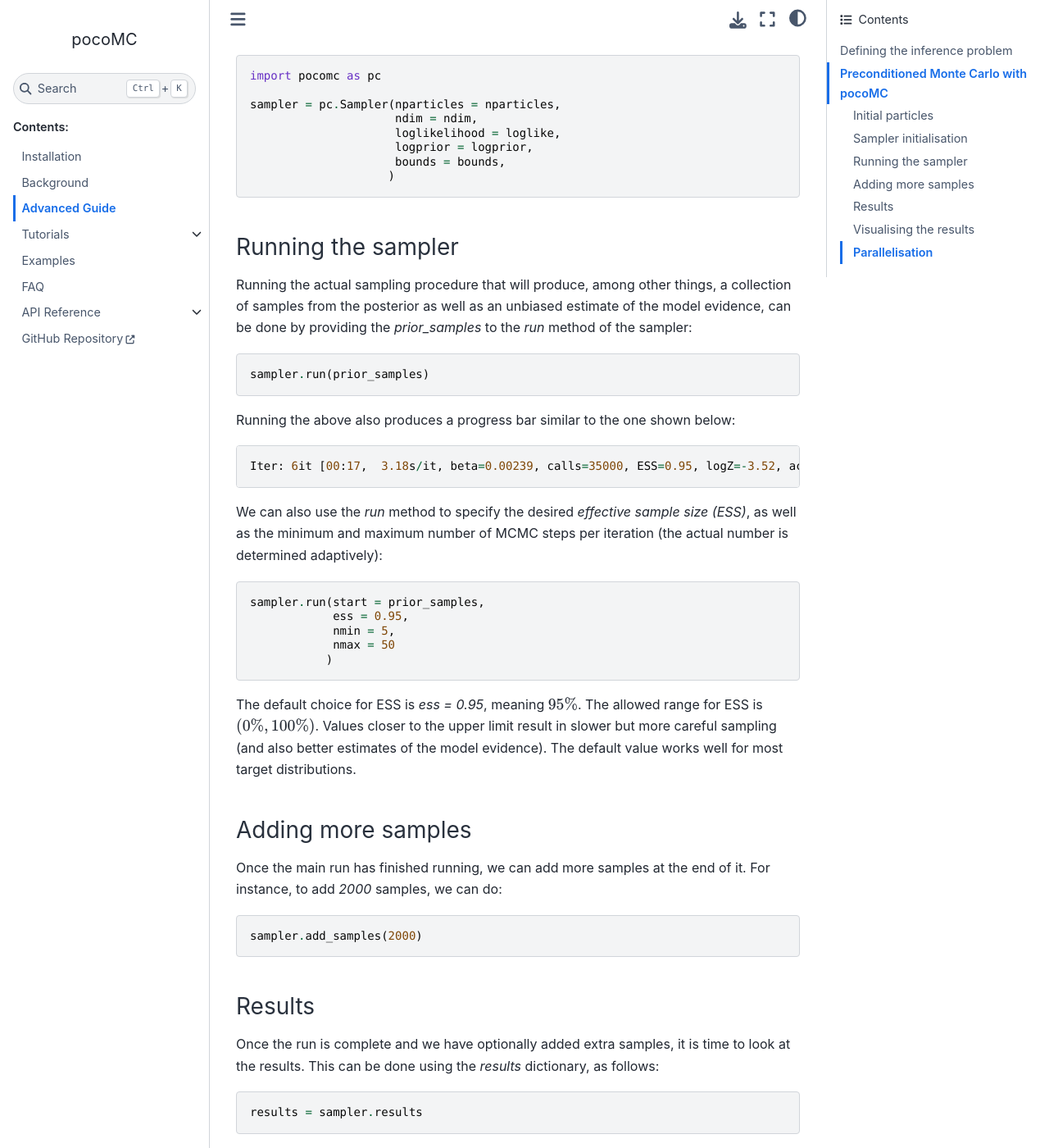
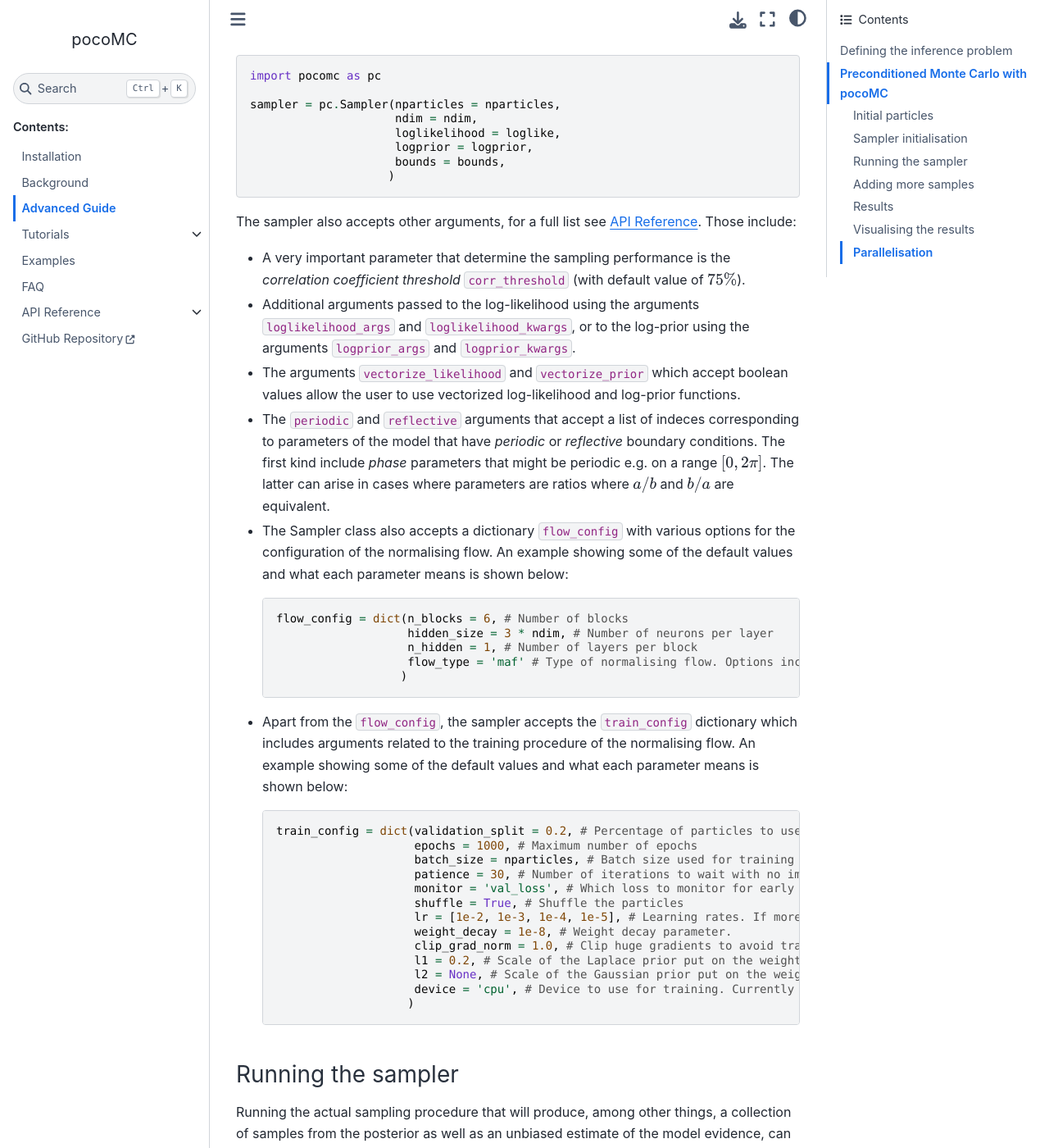
Before and after one commit to minaskar/pocomc, a Sphinx documentation site: the page built from docs/source/advanced.rst, in a window 1280 px wide and 1400 px high, scrolled down 2926 px. Shown: the whole window at 82% size. Built offline with Sphinx 7.4.7 and the Sphinx Book theme 1.1.4, drawn with Linux system fonts in a browser that asks for light colours; pages that are not in the unit, such as notebooks, are missing from menus.

Commit message:
added flow and train config to advanced guide

```diff
--- a/docs/source/advanced.rst
+++ b/docs/source/advanced.rst
@@ -126,6 +126,44 @@ The next step is to import `pocoMC` and initialise the `Sampler` class::
                          bounds = bounds,
                         )
 
+The sampler also accepts other arguments, for a full list see :doc:`api`. Those include:
+
+- A very important parameter that determine the sampling performance is the *correlation coefficient threshold*
+  ``corr_threshold`` (with default value of :math:`75\%`).
+- Additional arguments passed to the log-likelihood using the arguments ``loglikelihood_args`` and ``loglikelihood_kwargs``,
+  or to the log-prior using the arguments ``logprior_args`` and ``logprior_kwargs``.
+- The arguments ``vectorize_likelihood`` and ``vectorize_prior`` which accept boolean values allow the user to use vectorized
+  log-likelihood and log-prior functions.
+- The ``periodic`` and  ``reflective`` arguments that accept a list of indeces corresponding to parameters of the model that
+  have *periodic* or *reflective* boundary conditions. The first kind include *phase* parameters that might be periodic e.g.
+  on a range :math:`[0,2\pi]`. The latter can arise in cases where parameters are ratios where :math:`a/b` and :math:`b/a`
+  are equivalent.
+- The Sampler class also accepts a dictionary ``flow_config`` with various options for the configuration of the normalising
+  flow. An example showing some of the default values and what each parameter means is shown below::
+
+    flow_config = dict(n_blocks = 6, # Number of blocks
+                       hidden_size = 3 * ndim, # Number of neurons per layer
+                       n_hidden = 1, # Number of layers per block
+                       flow_type = 'maf' # Type of normalising flow. Options include 'maf' and 'realnvp'
+                      )
+
+- Apart from the ``flow_config``, the sampler accepts the ``train_config`` dictionary which includes arguments related to
+  the training procedure of the normalising flow. An example showing some of the default values and what each parameter
+  means is shown below::
+
+    train_config = dict(validation_split = 0.2, # Percentage of particles to use for validation
+                        epochs = 1000, # Maximum number of epochs
+                        batch_size = nparticles, # Batch size used for training
+                        patience = 30, # Number of iterations to wait with no improvement in the (monitor) loss until stopping.
+                        monitor = 'val_loss', # Which loss to monitor for early stopping. Options are 'val_loss' and 'loss'.
+                        shuffle = True, # Shuffle the particles
+                        lr = [1e-2, 1e-3, 1e-4, 1e-5], # Learning rates. If more than one is provided then they are used as an annealing schedule.
+                        weight_decay = 1e-8, # Weight decay parameter.
+                        clip_grad_norm = 1.0, # Clip huge gradients to avoid training issues.
+                        l1 = 0.2, # Scale of the Laplace prior put on the weights.
+                        l2 = None, # Scale of the Gaussian prior put on the weights.
+                        device = 'cpu', # Device to use for training. Currently only 'cpu' is supported.
+                       )
 
 
 Running the sampler
```
Also changed, not shown: 2 other files.
